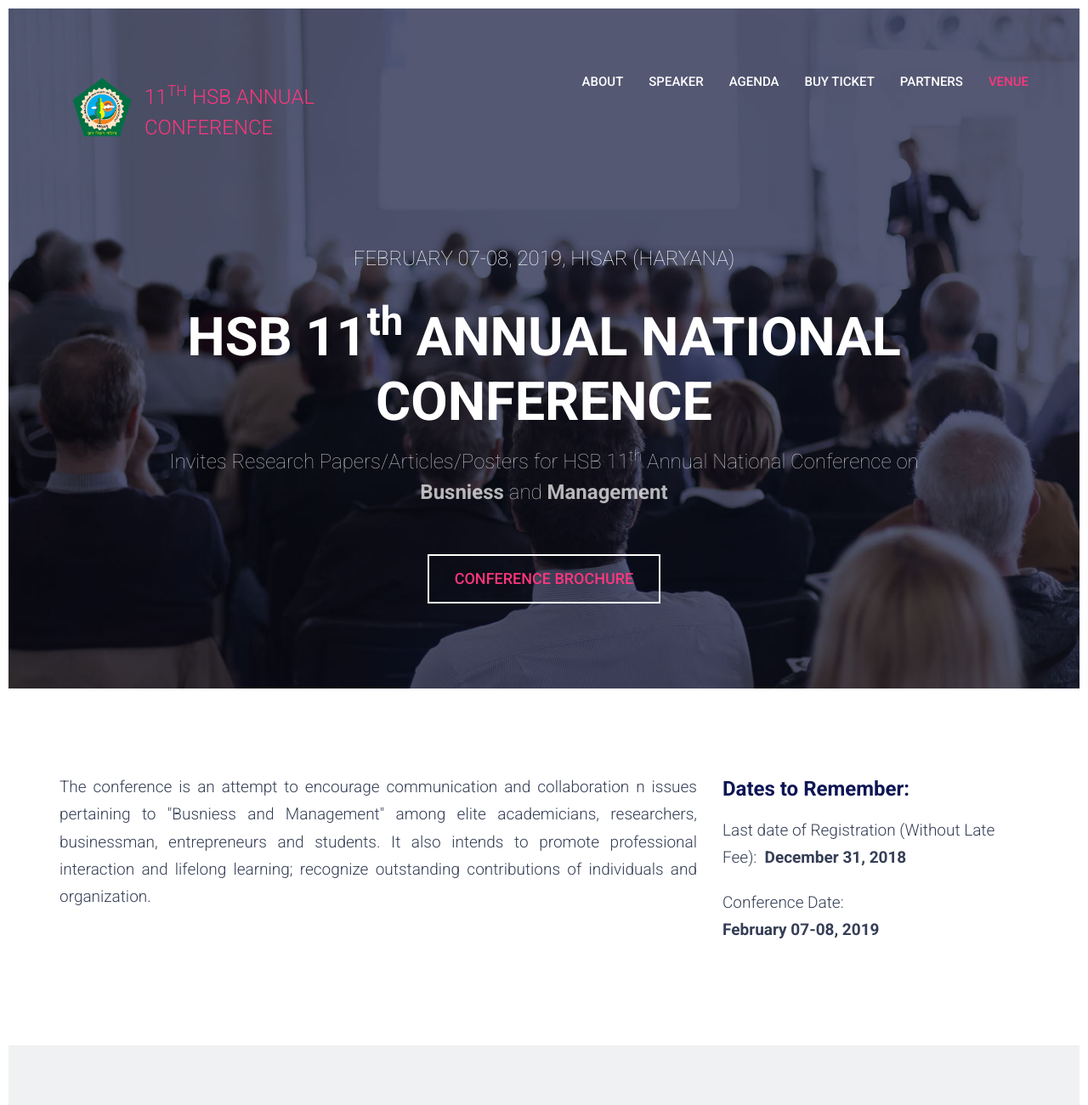
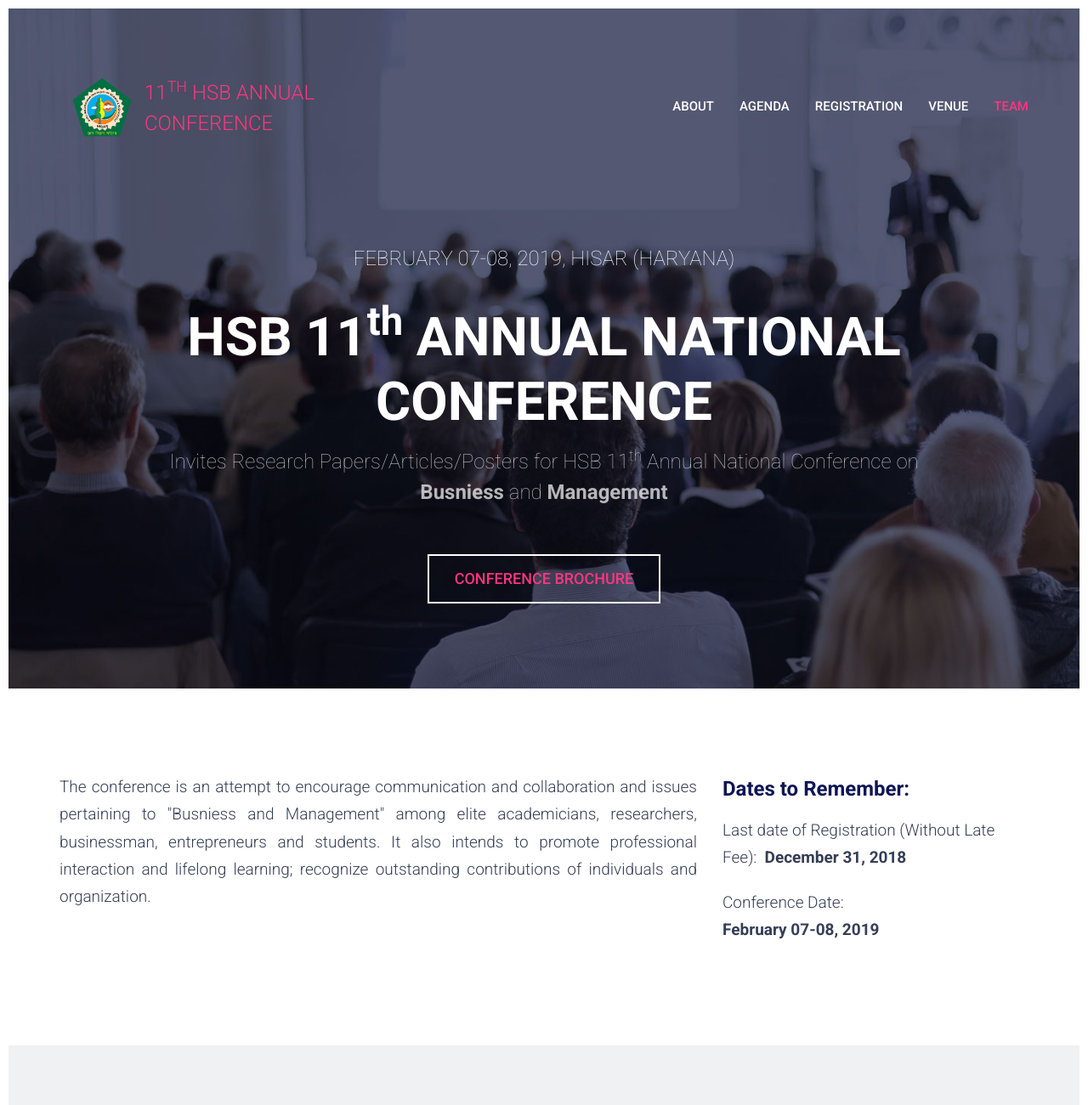
Before and after one commit to akshitgupta29/HSB_Conference, a plain HTML site: page index.html in a window 1280 px wide. Shown: the top 1300 px of the page at 85% size. Drawn offline with Linux system fonts and the light colour scheme; some packages are replaced by stand-ins of ours.

Commit message:
nav bar sorted

```diff
--- a/css/style.css
+++ b/css/style.css
@@ -63,7 +63,8 @@
 }
 
 #logoheading {
-    color:#fd367e
+    color:#fd367e;
+    padding-top: 15px;
 }
 
 h1 {
--- a/index.html
+++ b/index.html
@@ -47,20 +47,22 @@
                         <span class="icon-bar"></span>
                         <span class="icon-bar"></span>
                     </button>
-                    <a class="navbar-brand page-scroll" href="#page-top"><img src="img/logo.png" alt="University Logo" id=imagelogo> <br><h3 id="logoheading"> 11<sup>th</sup> HSB Annual Conference </h3></a>
+                    <a class="navbar-brand page-scroll" href="#page-top"><img src="img/logo.png" alt="University Logo" id=imagelogo> <h3 id="logoheading"> 11<sup>th</sup> HSB Annual Conference </h3></a>
                 </div>
 
                 <!-- Collect the nav links, forms, and other content for toggling -->
                 <div class="collapse navbar-collapse navbar-right navbar-main-collapse">
                     <ul class="nav navbar-nav">
                         <!-- Hidden li included to remove active class from about link when scrolled up past about section -->
-                        <li class="hidden"><a href="#page-top"></a></li>
+                        <br> <li class="hidden"><a href="#page-top"></a></li>
                         <li><a class="page-scroll" href="#section-intro">About</a></li>
-                        <li><a class="page-scroll" href="#section-speaker">Speaker</a></li>
+                        <!-- <li><a class="page-scroll" href="#section-speaker">Speaker</a></li> -->
                         <li><a class="page-scroll" href="#section-agenda">Agenda</a></li>
-                        <li><a class="page-scroll" href="#section-pricing">Buy Ticket</a></li>
-                        <li><a class="page-scroll" href="#section-partner">Partners</a></li>
+                        <li><a class="page-scroll" href="#section-pricing">Registration</a></li>
+                        <!-- <li><a class="page-scroll" href="#section-partner">Partners</a></li> -->
                         <li><a class="page-scroll" href="#section-venue">Venue</a></li>
+                        <li><a class="page-scroll" href="#section-team">Team</a></li>
+
                     </ul>
                 </div>
                 <!-- /.navbar-collapse -->
@@ -88,7 +90,7 @@
             <div class="row">
                 <div class="col-md-8">
                     <p class="lead text-justify">
-                       The conference is an attempt to encourage communication and collaboration n issues pertaining to "Busniess and Management" among elite academicians, researchers, businessman, entrepreneurs and students. It also intends to promote professional interaction and lifelong learning; recognize outstanding contributions of individuals and organization.
+                       The conference is an attempt to encourage communication and collaboration and issues pertaining to "Busniess and Management" among elite academicians, researchers, businessman, entrepreneurs and students. It also intends to promote professional interaction and lifelong learning; recognize outstanding contributions of individuals and organization.
                     </p>
 
                 </div>
```
